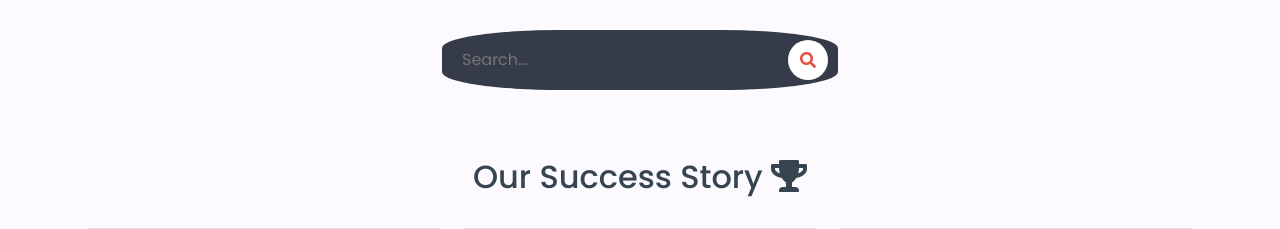
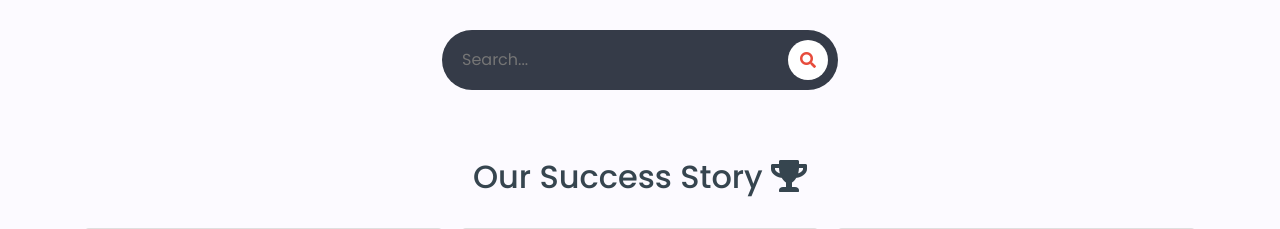
Before and after one commit to rksanjeev/TutorApp, a Django app: page / in a window 1280 px wide. Shown: the part 580-809 px from the top of the page. Run offline with Django 4.2, Linux system fonts and the light colour scheme; some libraries are stand-ins or nearby versions.

Commit message:
Cosmetic adjustments

```diff
--- a/static/styles/base.css
+++ b/static/styles/base.css
@@ -565,7 +565,7 @@ body.dark .logo img {
     margin-top: 30px;
     height: 60px;
     background-color: #353b48;
-    border-radius: 30%;
+    border-radius: 30px;
     padding: 10px;
     }
 
```
